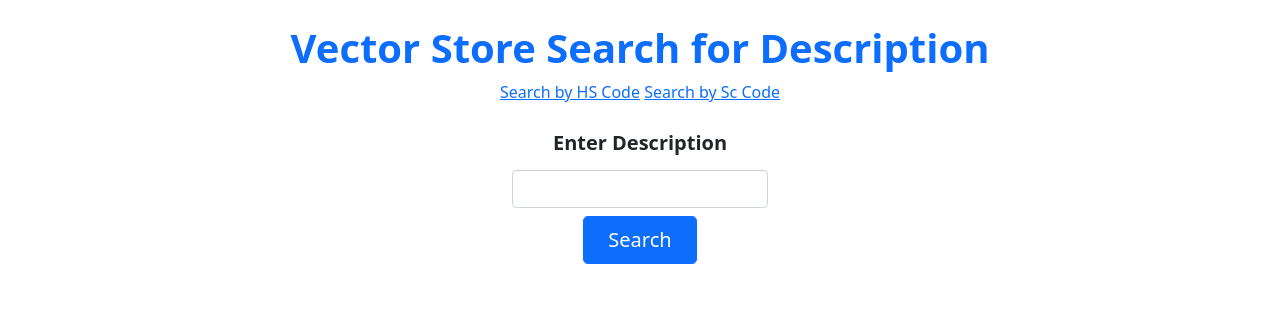
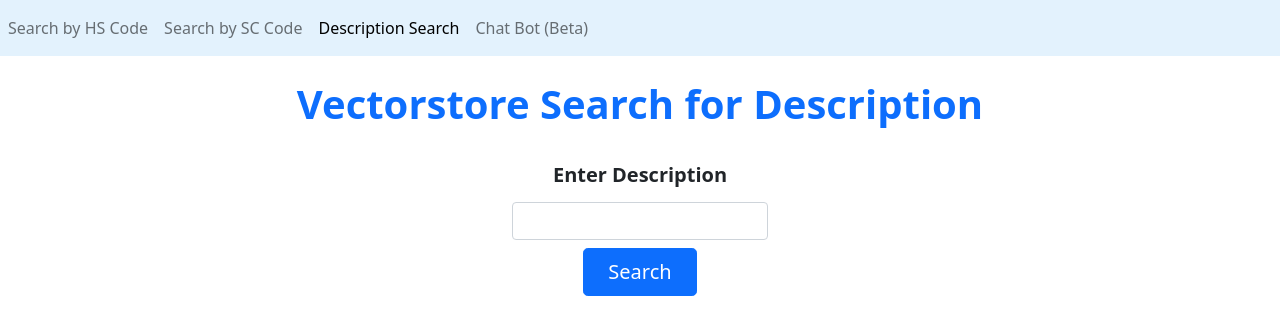
Before and after one commit to venura-Pussella/Tariff-RAG-Search, a Flask app: page /vector_store_search in a window 1280 px wide. Shown: the top 335 px of the page. Run offline with Flask 3, Linux system fonts and the light colour scheme; parts of the project's set-up code (start-up, migrations or seed data) failed here and were passed over; some libraries are stand-ins or nearby versions.

Commit message:
Added boostrap navbar and links

```diff
--- a/templates/vector_store_search.html
+++ b/templates/vector_store_search.html
@@ -1,18 +1,24 @@
 <!doctype html>
 <head>
-    <title>Vector Store Search</title>
+    <title>Vectorstore Search</title>
     <link rel="stylesheet" href="{{ url_for('static', filename='bootstrap/css/bootstrap.min.css') }}">
     <link rel="shortcut icon" href="{{ url_for('static', filename='favicon.ico') }}">
 </head>
 <html>
    <body>
+    <nav class="navbar navbar-expand-lg navbar-light" style="background-color: #e3f2fd;">
+        <ul class="navbar-nav ">
+          <li class="nav-item "><a class="nav-link" href="{{ url_for('hscode_search')}}">Search by HS Code</a> </li>
+          <li class="nav-item "><a class="nav-link" href="{{ url_for('sccode_search')}}">Search by SC Code</a></li>
+          <li class="nav-item active"><a style="color: black;" class="nav-link" href="{{ url_for('vector_store_search')}}">Description Search</a></li>
+          <li class="nav-item "><a class="nav-link" href="{{ url_for('chatbot')}}">Chat Bot (Beta)</a></li>
+        </ul>
+    </nav>
      <main>
         <div class="px-4 py-3 my-2 text-center">
             <!-- <img class="d-block mx-auto mb-4" src="{{ url_for('static', filename='images/azure-icon.svg') }}" alt="Azure Logo" width="192" height="192"/> -->
             <!-- <img  src="/docs/5.1/assets/brand/bootstrap-logo.svg" alt="" width="72" height="57"> -->
-            <h1 class="display-6 fw-bold text-primary">Vector Store Search for Description</h1>
-            <a display="block" href="{{ url_for('hscode_search')}}">Search by HS Code</a>
-            <a display="block" href="{{ url_for('sccode_search')}}">Search by Sc Code</a>
+            <h1 class="display-6 fw-bold text-primary">Vectorstore Search for Description</h1>
           </div>
         <form method="post" action="{{url_for('vector_store_search')}}">
             <div class="col-md-6 mx-auto text-center">
```
Also changed, not shown: templates/chatbot.html (+8 -2 lines), templates/hscode_search.html (+8 -2 lines), templates/sccode_search.html (+8 -2 lines).
